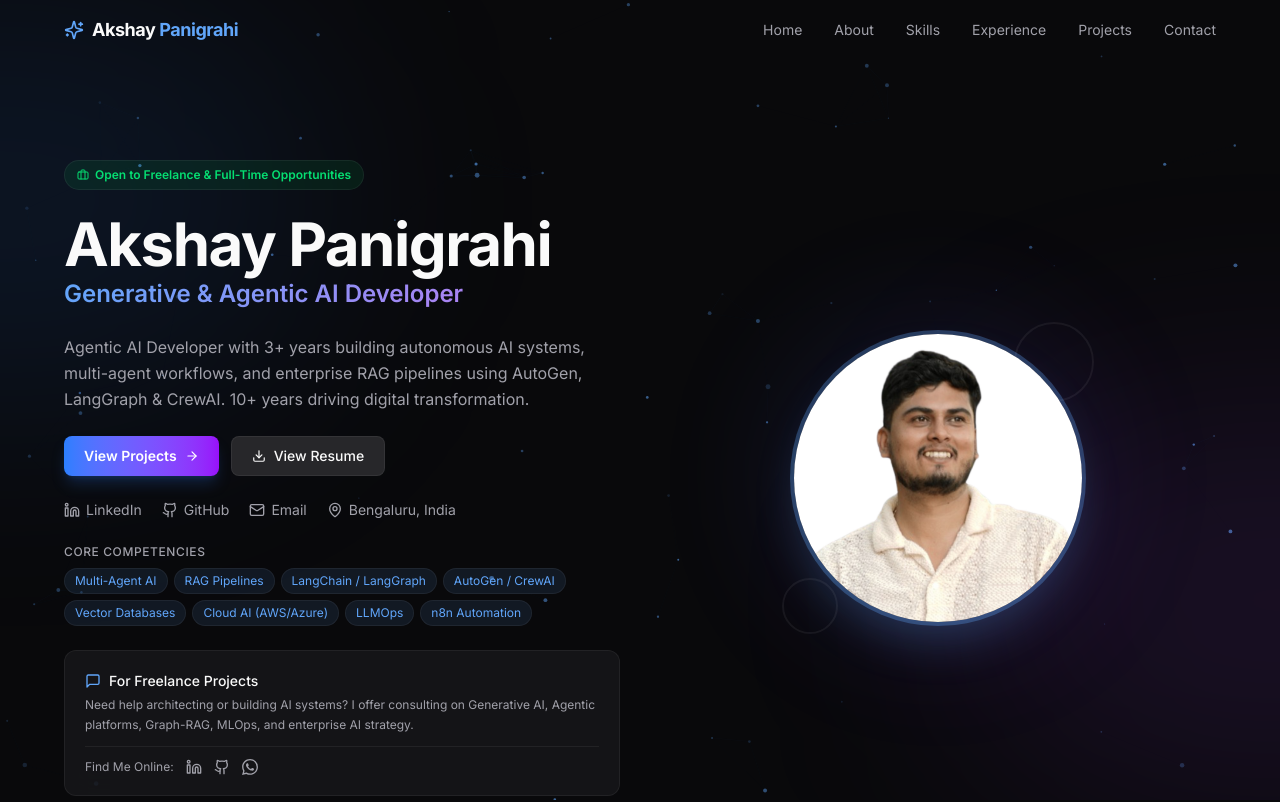
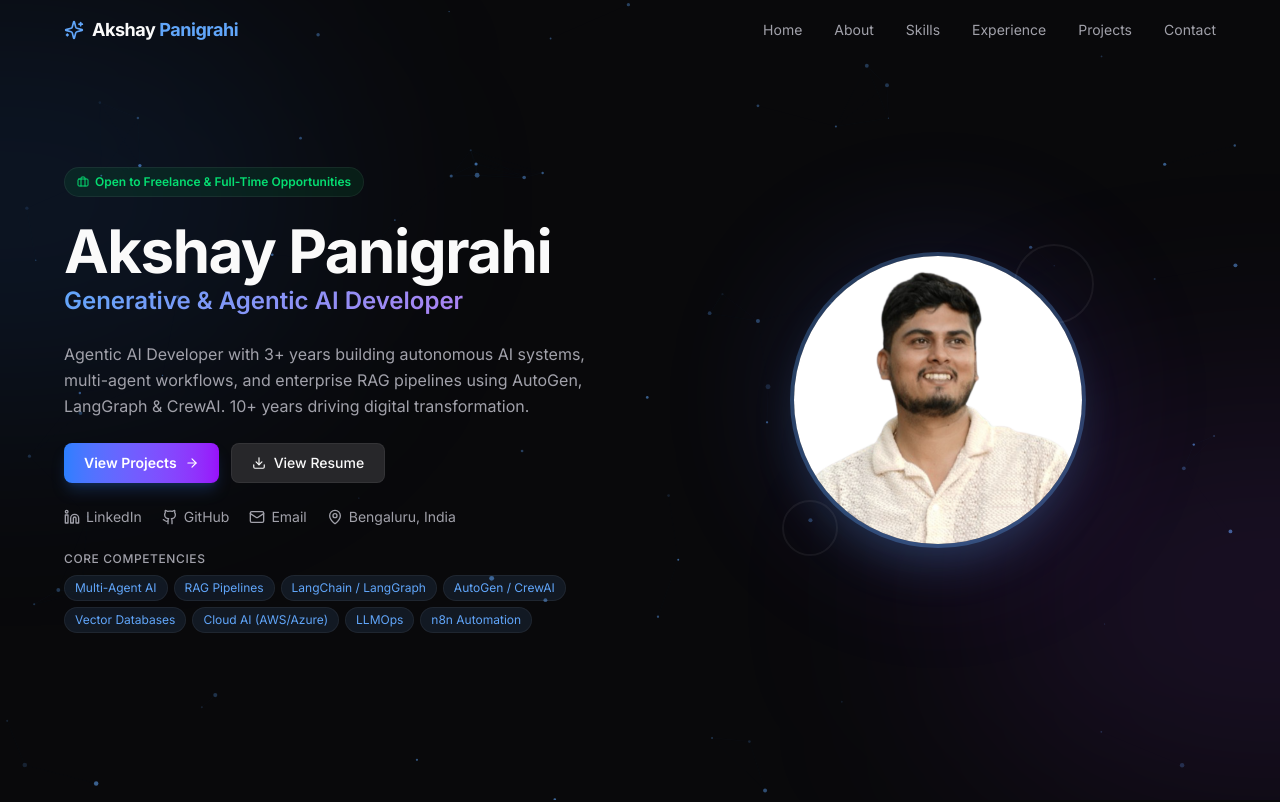
Before and after one commit to akshaypanigrahi89/portfolio, a Next.js app: page / in a window 1280 px wide. Shown: the top 802 px of the page. Built offline with nearby package versions, Linux system fonts and the light colour scheme.

Commit message:
Move freelance CTA and find me online from hero to contact section

```diff
--- a/src/components/Contact.tsx
+++ b/src/components/Contact.tsx
@@ -9,6 +9,7 @@ import {
   Github,
   Send,
   MapPin,
+  MessageSquare,
   Sparkles,
   Loader2,
   CheckCircle2,
@@ -142,6 +143,31 @@ export default function Contact() {
                 <p className="text-sm font-medium">Bengaluru, India</p>
               </div>
             </div>
+
+            <div className="glass-card rounded-xl p-5 border-primary/10">
+              <p className="text-sm font-medium flex items-center gap-2 mb-1">
+                <MessageSquare className="w-4 h-4 text-primary" />
+                For Freelance Projects
+              </p>
+              <p className="text-xs text-muted-foreground leading-relaxed">
+                Need help architecting or building AI systems? I offer consulting on
+                Generative AI, Agentic platforms, Graph-RAG, MLOps, and enterprise AI strategy.
+              </p>
+              <div className="flex items-center gap-3 mt-3 pt-3 border-t border-border">
+                <span className="text-xs text-muted-foreground">Find Me Online:</span>
+                <a href="https://www.linkedin.com/in/akshaypanigrahi89/" target="_blank" rel="noopener noreferrer" className="text-muted-foreground hover:text-primary transition-colors" aria-label="LinkedIn">
+                  <Linkedin className="w-4 h-4" />
+                </a>
+                <a href="https://github.com/akshaypanigrahi89" target="_blank" rel="noopener noreferrer" className="text-muted-foreground hover:text-primary transition-colors" aria-label="GitHub">
+                  <Github className="w-4 h-4" />
+                </a>
+                <a href="https://wa.me/917008550331" target="_blank" rel="noopener noreferrer" className="text-muted-foreground hover:text-green-400 transition-colors" aria-label="WhatsApp">
+                  <svg viewBox="0 0 24 24" fill="currentColor" className="w-4 h-4">
+                    <path d="M17.472 14.382c-.297-.149-1.758-.867-2.03-.967-.273-.099-.471-.148-.67.15-.197.297-.767.966-.94 1.164-.173.199-.347.223-.644.075-.297-.15-1.255-.463-2.39-1.475-.883-.788-1.48-1.761-1.653-2.059-.173-.297-.018-.458.13-.606.134-.133.298-.347.446-.52.149-.174.198-.298.298-.497.099-.198.05-.371-.025-.52-.075-.149-.669-1.612-.916-2.207-.242-.579-.487-.5-.669-.51-.173-.008-.371-.01-.57-.01-.198 0-.52.074-.792.372-.272.297-1.04 1.016-1.04 2.479 0 1.462 1.065 2.875 1.213 3.074.149.198 2.096 3.2 5.077 4.487.709.306 1.262.489 1.694.625.712.227 1.36.195 1.871.118.571-.085 1.758-.719 2.006-1.413.248-.694.248-1.289.173-1.413-.074-.124-.272-.198-.57-.347m-5.421 7.403h-.004a9.87 9.87 0 01-5.031-1.378l-.361-.214-3.741.982.998-3.648-.235-.374a9.86 9.86 0 01-1.51-5.26c.001-5.45 4.436-9.884 9.888-9.884 2.64 0 5.122 1.03 6.988 2.898a9.825 9.825 0 012.893 6.994c-.003 5.45-4.437 9.884-9.885 9.884m8.413-18.297A11.815 11.815 0 0012.05 0C5.495 0 .16 5.335.157 11.892c0 2.096.547 4.142 1.588 5.945L.057 24l6.305-1.654a11.882 11.882 0 005.683 1.448h.005c6.554 0 11.89-5.335 11.893-11.893a11.821 11.821 0 00-3.48-8.413z"/>
+                  </svg>
+                </a>
+              </div>
+            </div>
           </motion.div>
 
           <motion.form
--- a/src/components/Hero.tsx
+++ b/src/components/Hero.tsx
@@ -10,8 +10,6 @@ import {
   Github,
   Mail,
   MapPin,
-  MessageSquare,
-  ExternalLink,
 } from "lucide-react";
 import { Button } from "@/components/ui/button";
 import { Badge } from "@/components/ui/badge";
@@ -124,36 +122,6 @@ export default function Hero() {
                 ))}
               </div>
             </motion.div>
-
-            <motion.div
-              initial={{ opacity: 0, y: 20 }}
-              animate={{ opacity: 1, y: 0 }}
-              transition={{ duration: 0.5, delay: 0.35 }}
-              className="glass-card rounded-xl p-5 border-primary/10"
-            >
-              <p className="text-sm font-medium flex items-center gap-2 mb-1">
-                <MessageSquare className="w-4 h-4 text-primary" />
-                For Freelance Projects
-              </p>
-              <p className="text-xs text-muted-foreground leading-relaxed">
-                Need help architecting or building AI systems? I offer consulting on
-                Generative AI, Agentic platforms, Graph-RAG, MLOps, and enterprise AI strategy.
-              </p>
-              <div className="flex items-center gap-3 mt-3 pt-3 border-t border-border">
-                <span className="text-xs text-muted-foreground">Find Me Online:</span>
-                <a href="https://www.linkedin.com/in/akshaypanigrahi89/" target="_blank" rel="noopener noreferrer" className="text-muted-foreground hover:text-primary transition-colors" aria-label="LinkedIn">
-                  <Linkedin className="w-4 h-4" />
-                </a>
-                <a href="https://github.com/akshaypanigrahi89" target="_blank" rel="noopener noreferrer" className="text-muted-foreground hover:text-primary transition-colors" aria-label="GitHub">
-                  <Github className="w-4 h-4" />
-                </a>
-                <a href="https://wa.me/917008550331" target="_blank" rel="noopener noreferrer" className="text-muted-foreground hover:text-green-400 transition-colors" aria-label="WhatsApp">
-                  <svg viewBox="0 0 24 24" fill="currentColor" className="w-4 h-4">
-                    <path d="M17.472 14.382c-.297-.149-1.758-.867-2.03-.967-.273-.099-.471-.148-.67.15-.197.297-.767.966-.94 1.164-.173.199-.347.223-.644.075-.297-.15-1.255-.463-2.39-1.475-.883-.788-1.48-1.761-1.653-2.059-.173-.297-.018-.458.13-.606.134-.133.298-.347.446-.52.149-.174.198-.298.298-.497.099-.198.05-.371-.025-.52-.075-.149-.669-1.612-.916-2.207-.242-.579-.487-.5-.669-.51-.173-.008-.371-.01-.57-.01-.198 0-.52.074-.792.372-.272.297-1.04 1.016-1.04 2.479 0 1.462 1.065 2.875 1.213 3.074.149.198 2.096 3.2 5.077 4.487.709.306 1.262.489 1.694.625.712.227 1.36.195 1.871.118.571-.085 1.758-.719 2.006-1.413.248-.694.248-1.289.173-1.413-.074-.124-.272-.198-.57-.347m-5.421 7.403h-.004a9.87 9.87 0 01-5.031-1.378l-.361-.214-3.741.982.998-3.648-.235-.374a9.86 9.86 0 01-1.51-5.26c.001-5.45 4.436-9.884 9.888-9.884 2.64 0 5.122 1.03 6.988 2.898a9.825 9.825 0 012.893 6.994c-.003 5.45-4.437 9.884-9.885 9.884m8.413-18.297A11.815 11.815 0 0012.05 0C5.495 0 .16 5.335.157 11.892c0 2.096.547 4.142 1.588 5.945L.057 24l6.305-1.654a11.882 11.882 0 005.683 1.448h.005c6.554 0 11.89-5.335 11.893-11.893a11.821 11.821 0 00-3.48-8.413z"/>
-                  </svg>
-                </a>
-              </div>
-            </motion.div>
           </div>
 
           <motion.div
```
